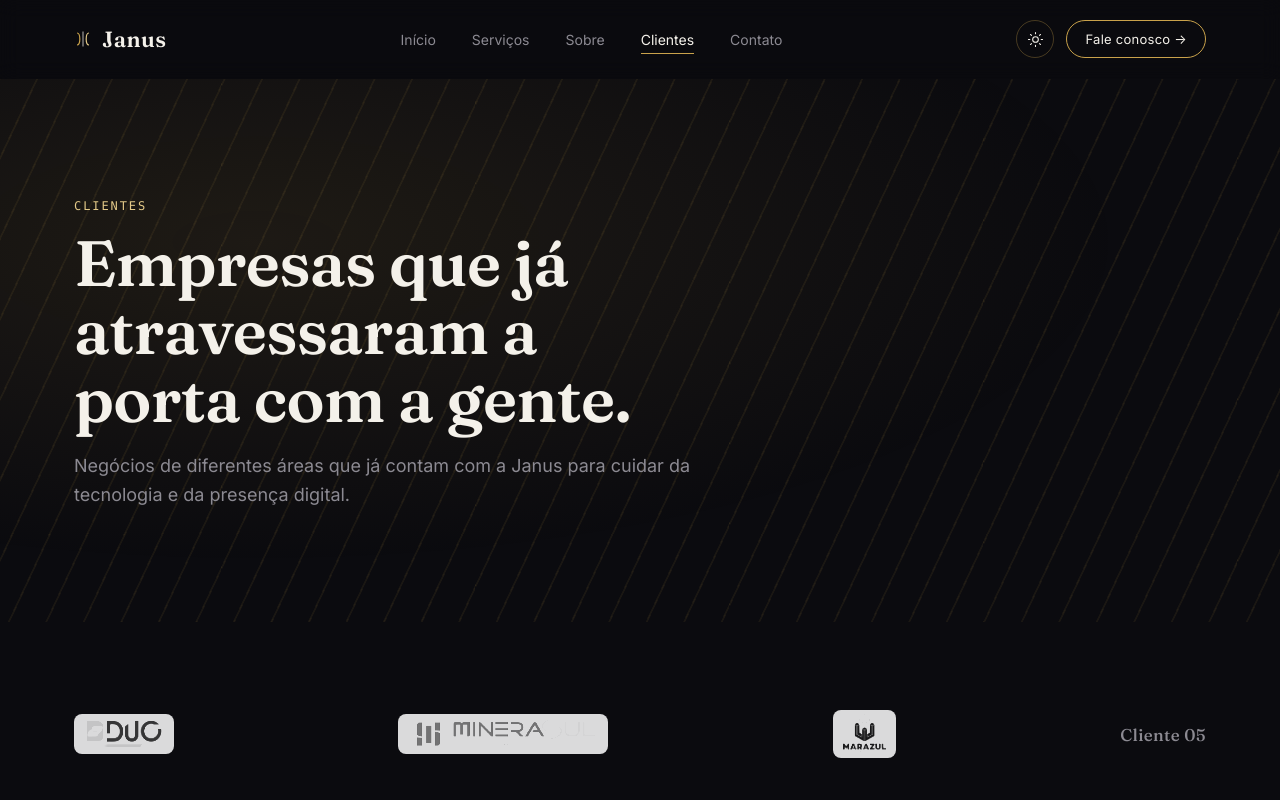
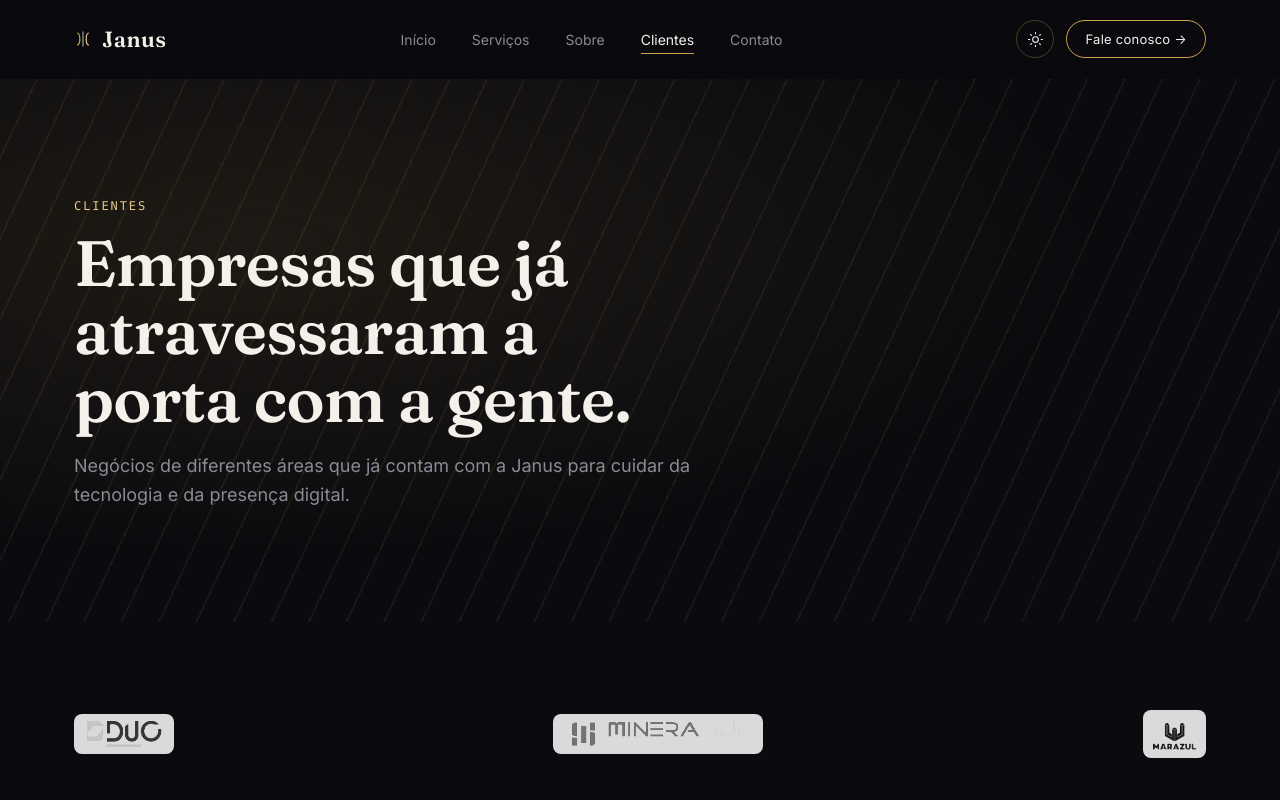
Before and after one commit to willscastro/JANOS-LTDA, a plain HTML site: page clientes.html in a window 1280 px wide. Shown: the top 800 px of the page. Drawn offline with Linux system fonts and the light colour scheme.

Commit message:
Remove texto provisório 'Cliente 05' da página de clientes
Co-Authored-By: Claude Opus 5.5 <noreply@anthropic.com>
Claude-Session: https://claude.ai/code/session_01MbBnabYJcMntE98txh8WUR

```diff
--- a/clientes.html
+++ b/clientes.html
@@ -92,7 +92,6 @@
         <img src="assets/duo-logo.png" alt="Duo Contábil — Escritório de Contabilidade" style="height:40px; width:auto; background:#fff; border-radius:8px; padding:4px 10px">
         <img src="assets/minerasul-logo.png" alt="MineraSul — Indústria e Comércio de Agregados Ltda." style="height:40px; width:auto; background:#fff; border-radius:8px; padding:4px 10px">
         <img src="assets/marazul-logo.png" alt="Marazul Confecções" style="height:48px; width:auto; background:#fff; border-radius:8px; padding:4px 10px">
-        <span>Cliente 05</span>
       </div>
     </div>
   </section>
```
